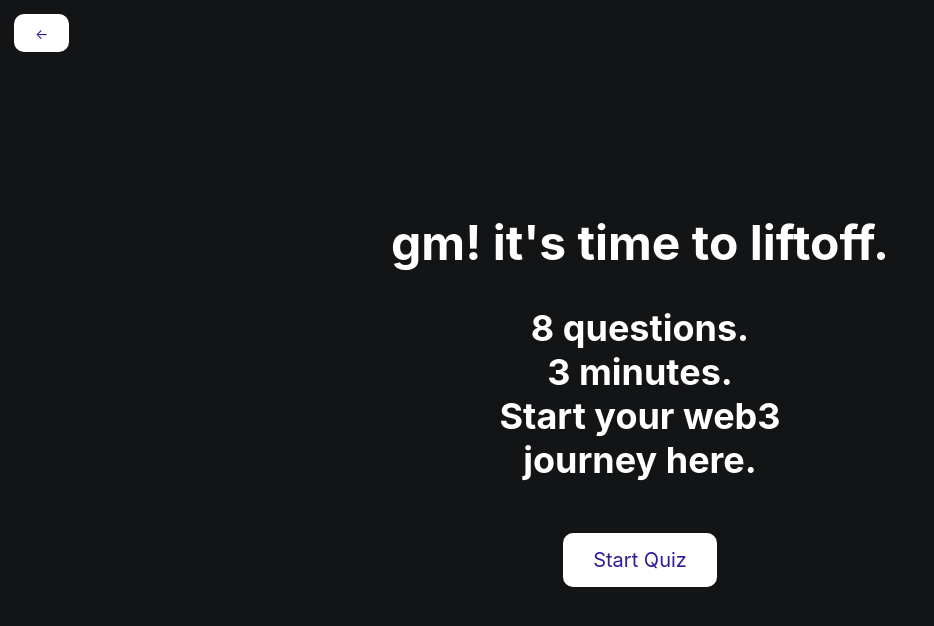
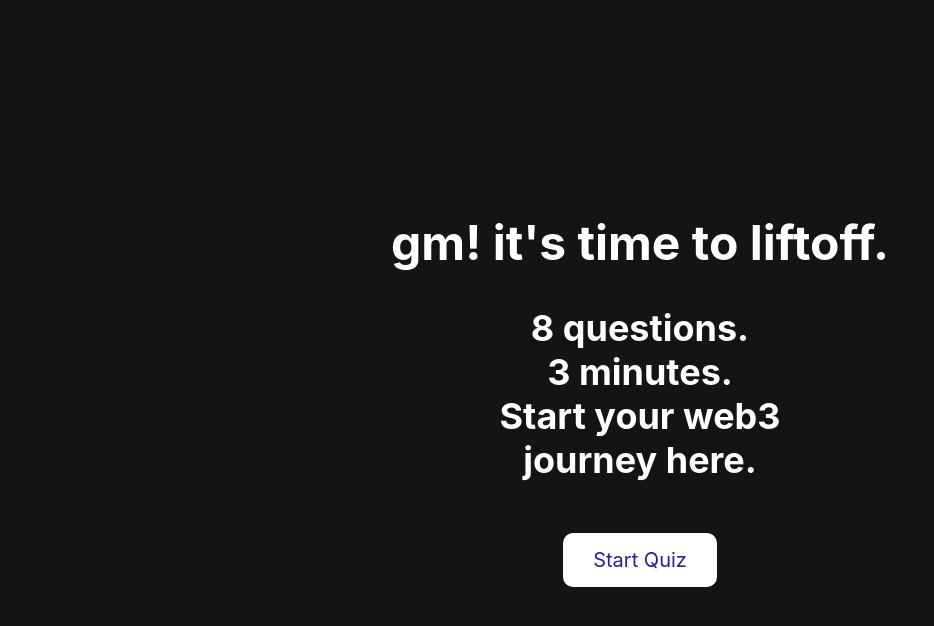
Before and after one commit to irisxyz/liftoff, a React (Vite) app: page / in a window 1280 px wide. Shown: the top 626 px of the page, without its empty margins (0-934 px from the left). Built offline with nearby package versions, Linux system fonts and the light colour scheme.

Commit message:
removed back button from home page

```diff
--- a/src/App.jsx
+++ b/src/App.jsx
@@ -81,7 +81,7 @@ function App() {
     if (page > 11) {
       setBg('#39375D')
     }
-    if (page >13) {
+    if (page > 13) {
       setBg('#160F66')
     }
   }, [page, setBg])
@@ -111,7 +111,7 @@ function App() {
         </Centered>
       </Center>
       <div style={{position: 'absolute', top: '1em', left: '1em' }}>
-      {page < 14 && <Button style={{ zIndex: 10 }} onClick={() => prevPage()}>&larr;</Button>}
+      {(page > 0 && page < 14) && <Button style={{ zIndex: 10 }} onClick={() => prevPage()}>&larr;</Button>}
       </div>
     </>
   )
```
